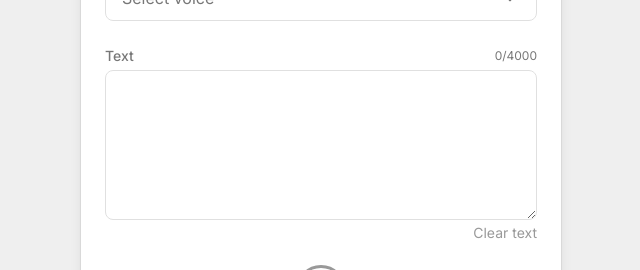
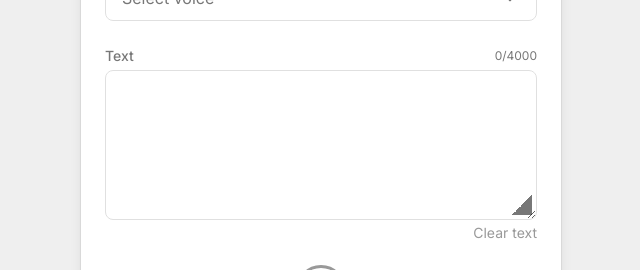
Before and after one commit to masondan/audioflam, a SvelteKit app: page / in a window 1280 px wide. Shown: the part 159-429 px from the top of the page, without its empty margins (319-959 px from the left). Built offline with nearby package versions, Linux system fonts and the light colour scheme.

Commit message:
fix: resize input window handle

```diff
--- a/src/routes/+page.svelte
+++ b/src/routes/+page.svelte
@@ -791,6 +791,10 @@
     transition: border-color var(--transition-fast);
     resize: vertical;
     overflow: auto;
+    background-image: linear-gradient(135deg, transparent 50%, var(--color-text-secondary) 50%);
+    background-repeat: no-repeat;
+    background-position: bottom 4px right 4px;
+    background-size: 20px 20px;
   }
 
   .text-editor:focus {
```
